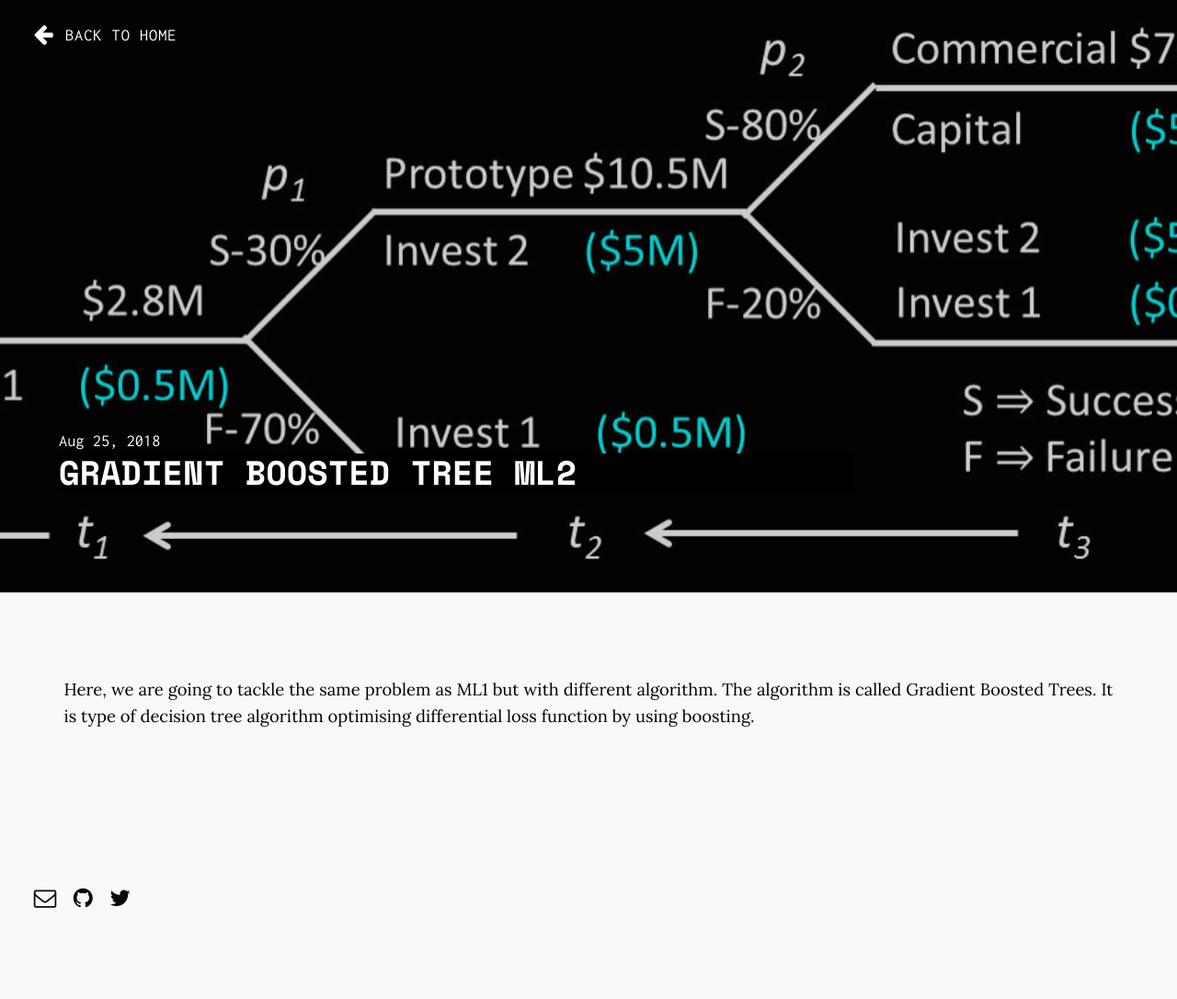
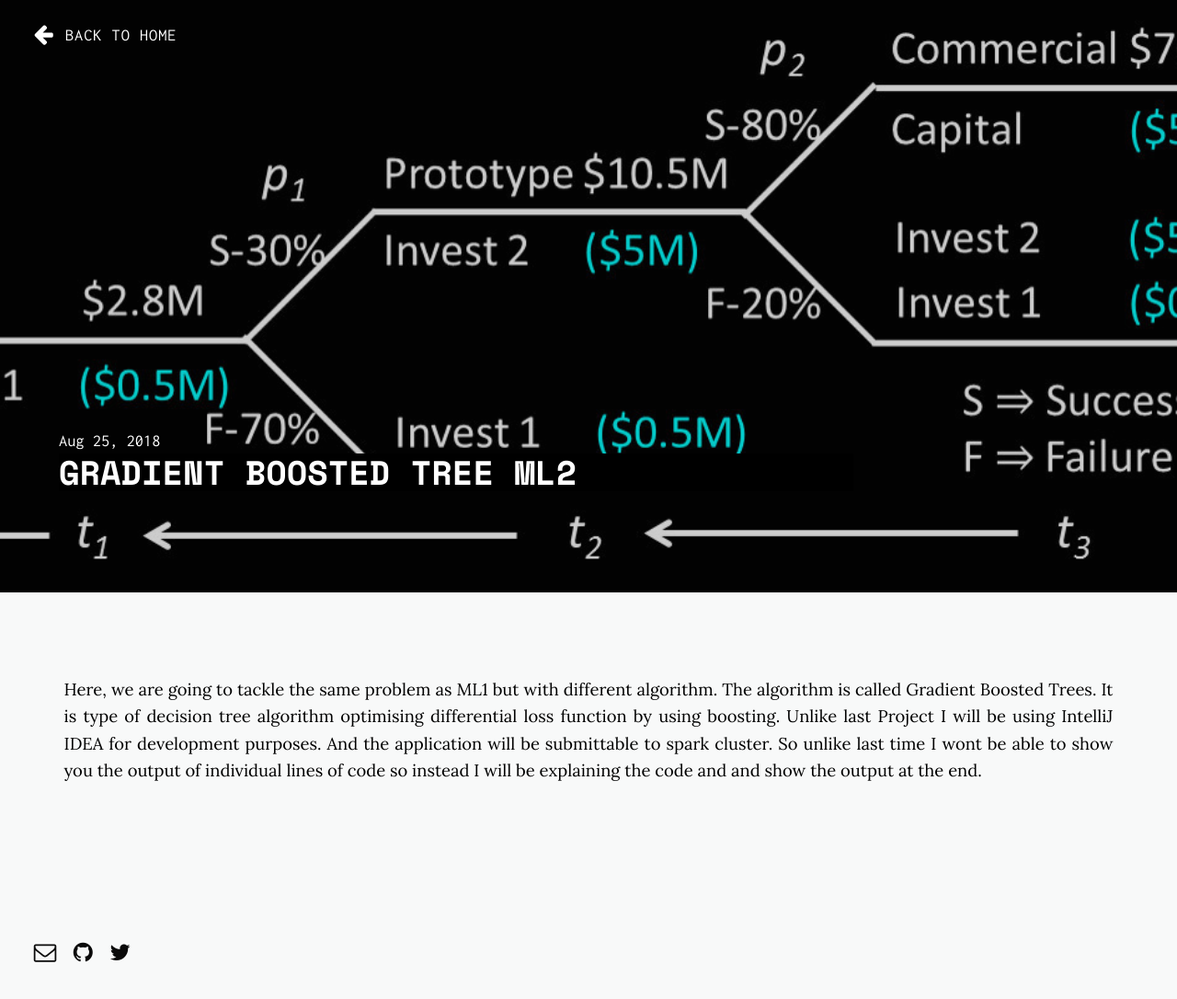
Before and after one commit to daftengineer/daftengineer.github.io, a Jekyll site: the page built from _posts/2018-08-25-fraud-detection-using-GBT.markdown, in a window 1280 px wide. Shown: the whole page at 92% size. Built offline with Jekyll 4.4.1, drawn with Linux system fonts in a browser that asks for light colours; nearby versions of some CDN libraries; before the commit the page ends 1027 px from its top, so only the background shows below that.

Commit message:
Update 2018-08-25-fraud-detection-using-GBT.markdown

```diff
--- a/_posts/2018-08-25-fraud-detection-using-GBT.markdown
+++ b/_posts/2018-08-25-fraud-detection-using-GBT.markdown
@@ -8,7 +8,8 @@ image-sm: https://daftengineer.github.io/media_assets/Fraud2.jpg
 ---
 
 <div style="color:black;"><p></p>
-<p style="text-align:justify;">Here, we are going to tackle the same problem as ML1 but with different algorithm. The algorithm is called Gradient Boosted Trees. It is type of decision tree algorithm optimising differential loss function by using boosting.</p>
+<p style="text-align:justify;">Here, we are going to tackle the same problem as ML1 but with different algorithm. The algorithm is called Gradient Boosted Trees. It is type of decision tree algorithm optimising differential loss function by using boosting. Unlike last Project I will be using IntelliJ IDEA for development purposes. And the application will be submittable to spark cluster. So unlike last time I wont be able to show you the output of individual lines of code so instead I will be explaining the code and and show the output at the end.</p>
 <p style="text-align:justify;"></p>
+  <p style="text-align:justify;"></p>
 <p>&nbsp;</p>
 </div>
```
